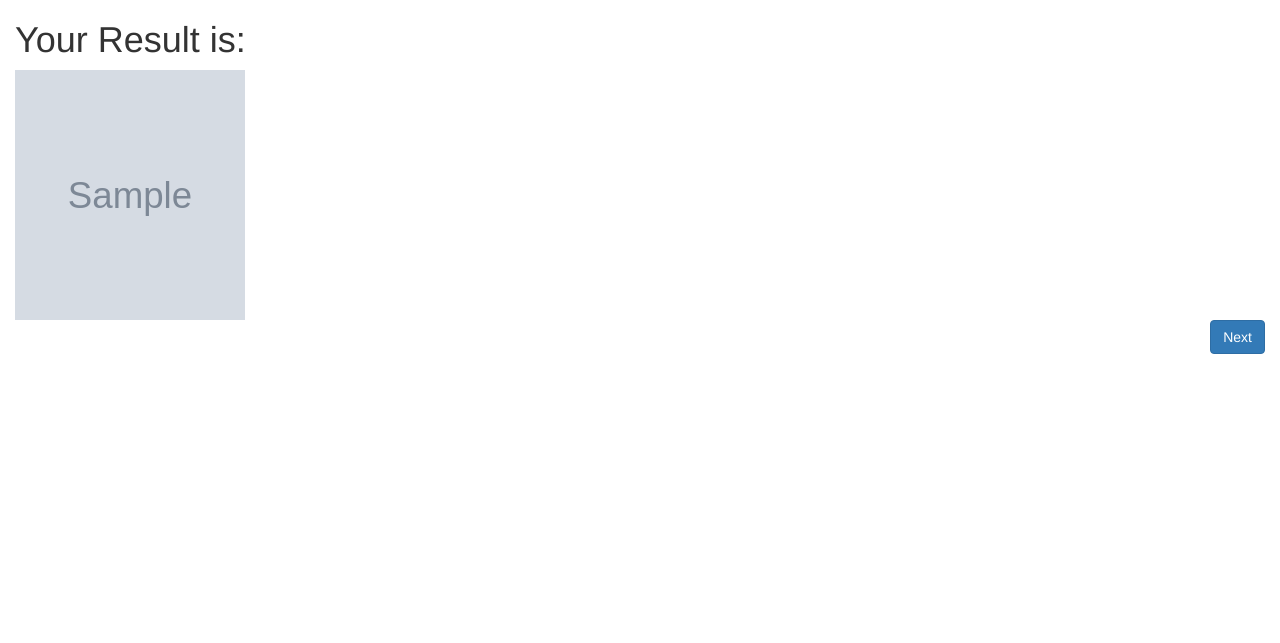
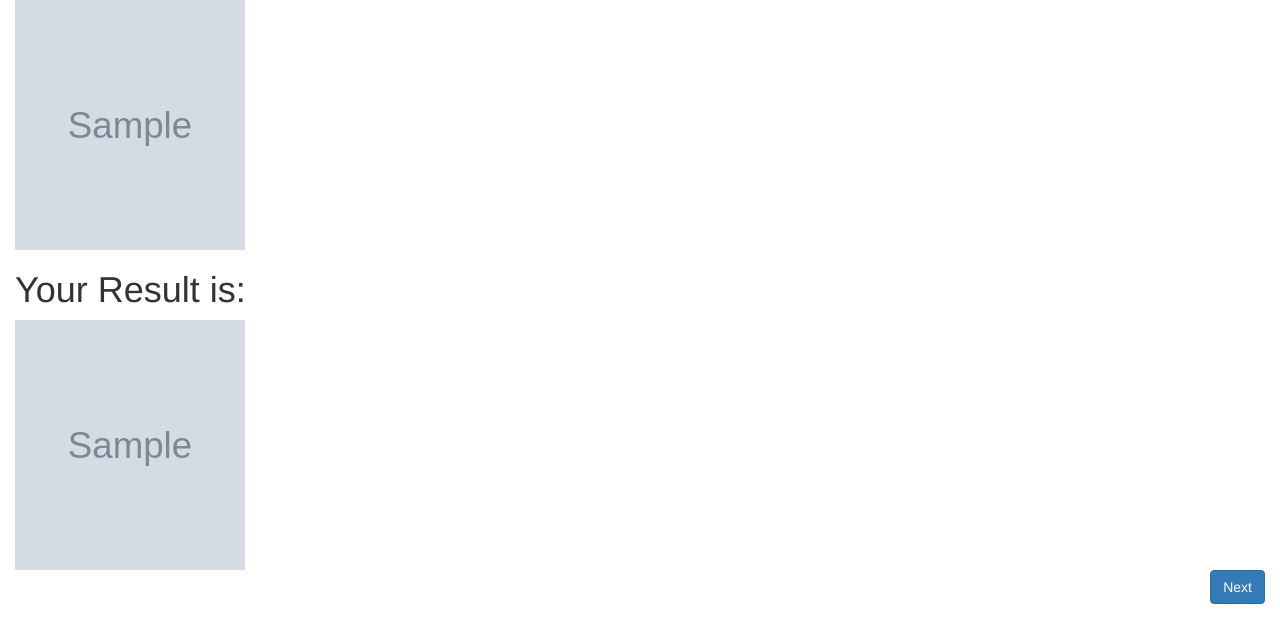
Before and after one commit to DCaliari/PowerSet_Choice, a Django app: template Choice/templates/final_page.html in a window 1280 px wide. Shown: the top 643 px of the page. Run offline with Django 3.2, Linux system fonts and the light colour scheme; the template is opened without the code that fills it: most values are stand-ins (such as "Sample title", 1, 10 or a date in 2020); grey boxes marked "Sample" are stand-in pictures; parts of the project's set-up code (start-up, migrations or seed data) failed here and were passed over; some libraries are stand-ins or nearby versions.

Commit message:
create file to runserver insert list of choices in final page

```diff
--- a/Choice/templates/final_page.html
+++ b/Choice/templates/final_page.html
@@ -2,6 +2,13 @@
 {% load static %}
 
 {% block content %}
+<div class="row">
+	<div class="col-md-12">
+		{% for image in choices %}
+			<img src="{% static "" %}images/{{ image }}" class="choice_image"/>
+		{% endfor %}
+	</div>
+</div>
 <div class="row">
 	<div class="col-md-12">
 		<div><h1>Your Result is:</h1></div>
--- a/Choice/views.py
+++ b/Choice/views.py
@@ -168,7 +168,8 @@ def final_page(request, template_name='final_page.html'):
 
 	model_map = {
 		'page_title': 'Final Page',
-		'image_payoff': image_payoff
+		'image_payoff': image_payoff,
+		'choices': images_payoff
 	}
 	return TemplateResponse(request, template_name, model_map)
 
```
Also changed, not shown: RecordChoice.db, db.sqlite3, 1 other file.
